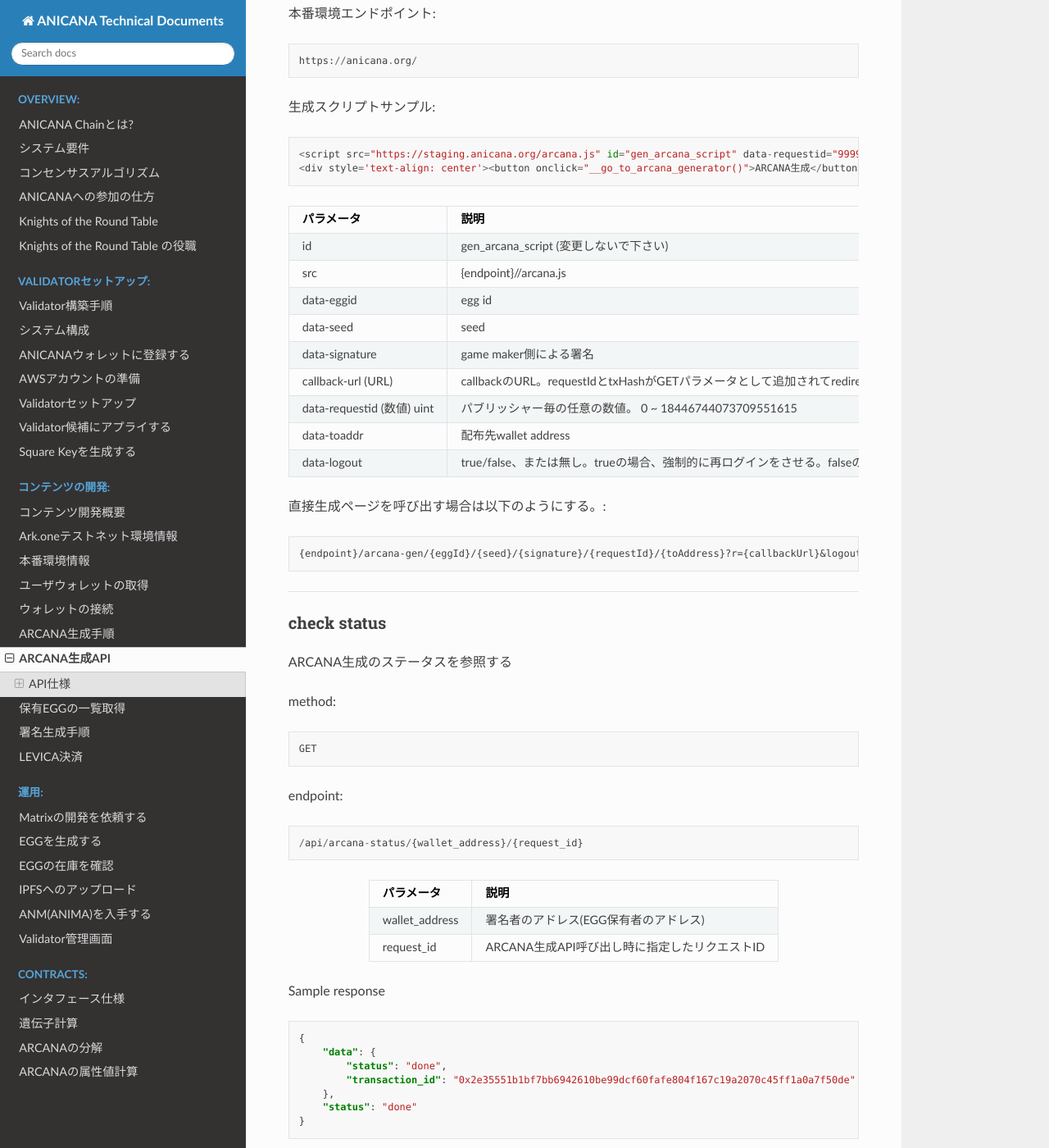
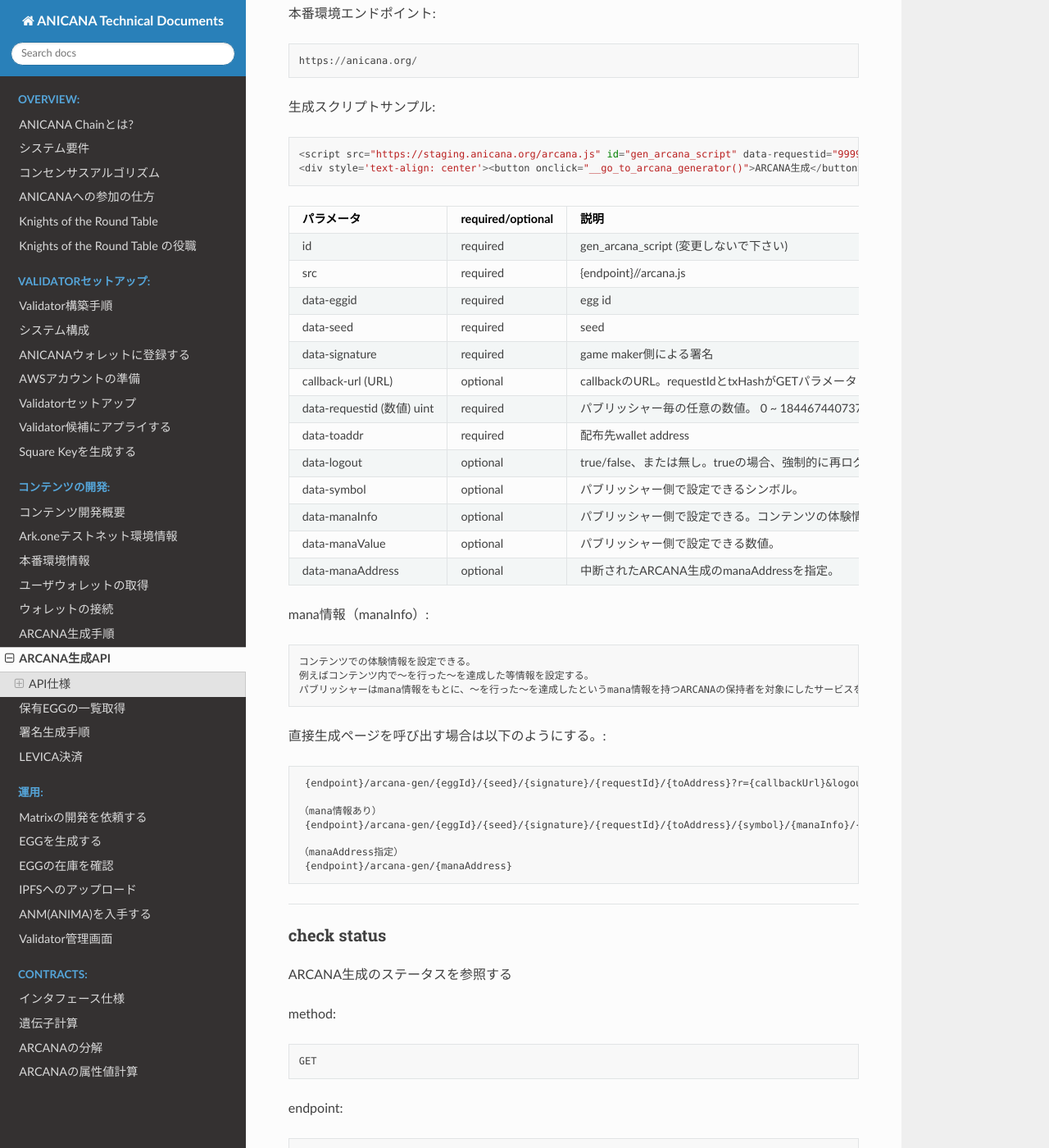
Before and after one commit to Orange-Code-Project/anicana-docs, a Sphinx documentation site: the page built from source/game-development/generate-arcana.rst, in a window 1280 px wide and 1400 px high, scrolled down 462 px. Shown: the whole window at 82% size. Built offline with Sphinx 7.4.7 and the Read the Docs theme 2.0.0, drawn with Linux system fonts in a browser that asks for light colours.

Commit message:
[update]
[update]ARCANA生成APIにmana情報を追加

```diff
--- a/source/game-development/generate-arcana.rst
+++ b/source/game-development/generate-arcana.rst
@@ -36,25 +36,37 @@
     :header-rows: 1
     :align: center
 
-    パラメータ, 説明
-    id, gen_arcana_script (変更しないで下さい)
-    src, {endpoint}//arcana.js
-    data-eggid, egg id
-    data-seed, seed
-    data-signature, game maker側による署名
-    callback-url (URL), "callbackのURL。requestIdとtxHashがGETパラメータとして追加されてredirectされる。http://test.comを指定した場合、http://test.com?requestId=1&txHash=xxxxxのようになる。また、callbackは指定しなくても良い。その場合はportal上のウォレットページに遷移するボタンが表示される。"
-    data-requestid (数値) uint, パブリッシャー毎の任意の数値。 0 ~ 18446744073709551615
-    data-toaddr, 配布先wallet address
-    data-logout, true/false、または無し。trueの場合、強制的に再ログインをさせる。falseの場合、セッション情報があれば自動ログイン、なければ再ログインをさせる。無しの場合、falseと同様。
+    パラメータ, required/optional, 説明
+    id, required, gen_arcana_script (変更しないで下さい)
+    src, required, {endpoint}//arcana.js
+    data-eggid, required, egg id
+    data-seed, required, seed
+    data-signature, required, game maker側による署名
+    callback-url (URL), optional, "callbackのURL。requestIdとtxHashがGETパラメータとして追加されてredirectされる。http://test.comを指定した場合、http://test.com?requestId=1&txHash=xxxxxのようになる。また、callbackは指定しなくても良い。その場合はportal上のウォレットページに遷移するボタンが表示される。"
+    data-requestid (数値) uint, required, パブリッシャー毎の任意の数値。 0 ~ 18446744073709551615
+    data-toaddr, required, 配布先wallet address
+    data-logout, optional, true/false、または無し。trueの場合、強制的に再ログインをさせる。falseの場合、セッション情報があれば自動ログイン、なければ再ログインをさせる。無しの場合、falseと同様。
+    data-symbol, optional, パブリッシャー側で設定できるシンボル。
+    data-manaInfo, optional, パブリッシャー側で設定できる。コンテンツの体験情報を設定。
+    data-manaValue, optional, パブリッシャー側で設定できる数値。
+    data-manaAddress, optional, 中断されたARCANA生成のmanaAddressを指定。
 
 
+mana情報（manaInfo）::
 
+    コンテンツでの体験情報を設定できる。
+    例えばコンテンツ内で～を行った～を達成した等情報を設定する。
+    パブリッシャーはmana情報をもとに、～を行った～を達成したというmana情報を持つARCANAの保持者を対象にしたサービスを行うことが可能となる。
 
 直接生成ページを呼び出す場合は以下のようにする。::
 
     {endpoint}/arcana-gen/{eggId}/{seed}/{signature}/{requestId}/{toAddress}?r={callbackUrl}&logout=true
 
+   （mana情報あり）
+    {endpoint}/arcana-gen/{eggId}/{seed}/{signature}/{requestId}/{toAddress}/{symbol}/{manaInfo}/{manaValue}?r={callbackUrl}&logout=true
 
+   （manaAddress指定）
+    {endpoint}/arcana-gen/{manaAddress}
 
 ------------------------------------------------------------------------------------------------------------------------------------------
 
```
